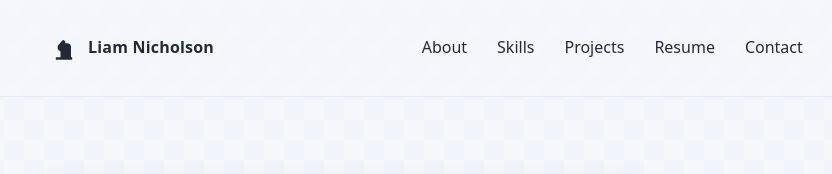
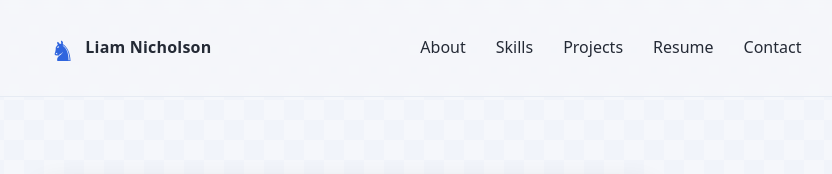
Before and after one commit to LWNCoding/LWNCoding.github.io, a plain HTML site: page index.html in a window 1280 px wide. Shown: the top 174 px of the page, 76-908 px from the left. Drawn offline with Linux system fonts and the light colour scheme.

Commit message:
Update piece

```diff
--- a/index.html
+++ b/index.html
@@ -68,6 +68,8 @@
     .nav { display: flex; align-items: center; justify-content: space-between; gap: 12px; }
     .brand { display: inline-flex; align-items: center; gap: 10px; font-weight: 700; letter-spacing: .2px; }
     .brand svg { width: 28px; height: 28px; }
+
+    .brand .icon { font-size: 28px; line-height: 1; color: var(--accent-2); display: inline-block; transform: translateY(1px); font-family: "Segoe UI Symbol","Noto Sans Symbols","Symbola","DejaVu Sans",ui-sans-serif,system-ui; }
 
     .nav a { color: var(--text); opacity: .9; padding: 10px 12px; border-radius: 10px; }
     .nav a:hover { background: var(--panel); opacity: 1; text-decoration: none; }
@@ -149,10 +151,7 @@
   <header>
     <div class="container nav">
       <a class="brand" href="#top" aria-label="Home">
-        <!-- Knight Icon -->
-        <svg viewBox="0 0 24 24" role="img" aria-hidden="true" aria-label="Knight">
-            <path fill="currentColor" d="M19 22H5v-2h4v-5.31c-1.39-.31-2.5-1.64-2.5-3.19 0-.85.32-1.62.84-2.22l3.05-3.53c.35-.39.84-.58 1.32-.5.79.13 1.41.82 1.41 1.63V8h1.38A3.5 3.5 0 0 1 18 11.5V20h1v2z"/>
-        </svg>
+        <span class="icon" aria-hidden="true">♞</span>
         <span>Liam Nicholson</span>
       </a>
       <nav class="nav-list" aria-label="Primary">
```
